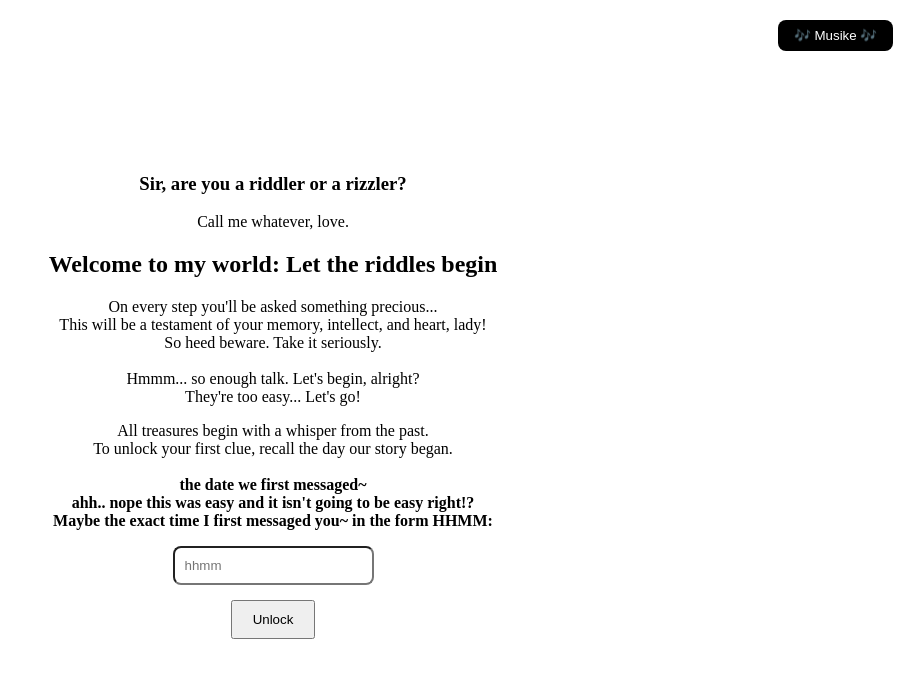
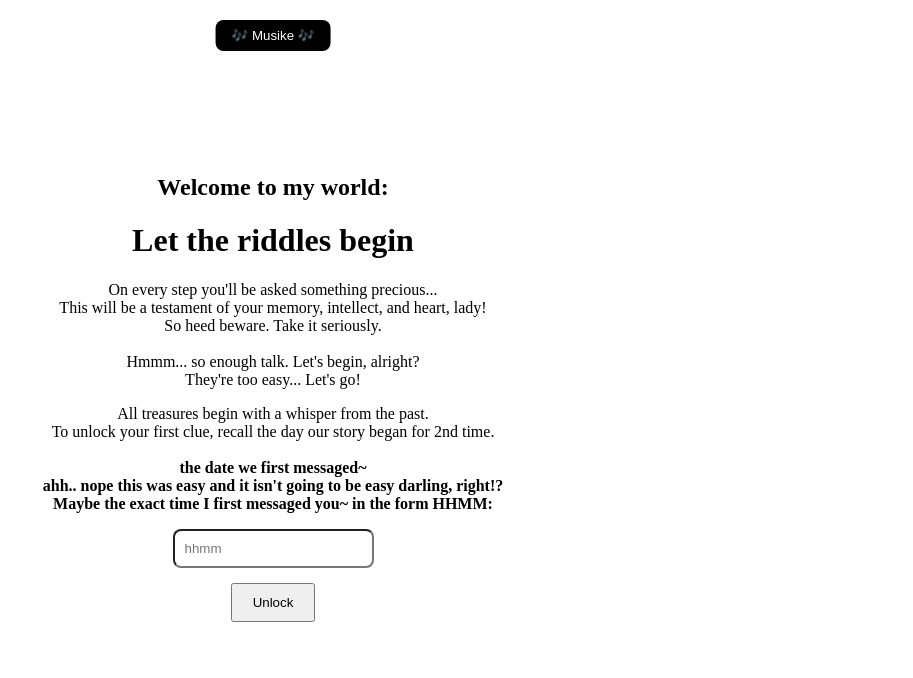
Before and after one commit to utkarshsingx/foralltime-always, a React (Vite) app: page /page1 in a window 1280 px wide. Shown: the top 678 px of the page, without its empty margins (367-1280 px from the left). Built offline with nearby package versions, Linux system fonts and the light colour scheme.

Commit message:
page1 bitsy modification

```diff
--- a/src/pages/LandingPage.jsx
+++ b/src/pages/LandingPage.jsx
@@ -23,7 +23,7 @@ function LandingPage() {
         <label>Confirm your identity:</label>
         <br />
         <input
-          type="text"
+          type="password"
           placeholder="Enter your name"
           value={name}
           onChange={(e) => setName(e.target.value)}
--- a/src/pages/Page1.jsx
+++ b/src/pages/Page1.jsx
@@ -15,6 +15,7 @@ function Page1() {
       alert("(smh) Poor baby.. already giving up 1st one!?");
     }
   };
+
   useEffect(() => {
     // Auto play on load
     audioRef.current.play().catch(() => {
@@ -28,9 +29,9 @@ function Page1() {
       <div style={styles.container}>
         <audio ref={audioRef} loop volume="0.2" src="/audio/lofi.mp3" />
 
-        <h3> Sir, are you a riddler or a rizzler?</h3>
-        <p>Call me whatever, love.</p>
-        <h2>Welcome to my world: Let the riddles begin</h2>
+        {/* <h3> Sir, are you a riddler or a rizzler?</h3>
+        <p>Call me whatever, love.</p> */}
+        <h2>Welcome to my world:<br/></h2> <h1>Let the riddles begin</h1>
         <p>
           On every step you'll be asked something precious...
           <br />
@@ -46,13 +47,13 @@ function Page1() {
           <p>
             All treasures begin with a whisper from the past.
             <br />
-            To unlock your first clue, recall the day our story began.
+            To unlock your first clue, recall the day our story began for 2nd time.
             <br />
             <br />
             <strong>
               the date we first messaged~
               <br />
-              ahh.. nope this was easy and it isn't going to be easy right!?
+              ahh.. nope this was easy and it isn't going to be easy darling, right!?
               <br />
               Maybe the exact time I first messaged you~ in the form HHMM:
             </strong>
@@ -69,6 +70,8 @@ function Page1() {
             Unlock
           </button>
         </form>
+
+        {/* 🎶 Musike - Centered */}
         <button
           onClick={() => {
             const audio = audioRef.current;
@@ -78,13 +81,15 @@ function Page1() {
           style={{
             position: "fixed",
             top: 20,
-            right: 20,
+            left: "50%",
+            transform: "translateX(-50%)",
             background: "#000",
             color: "#fff",
             border: "none",
             borderRadius: "8px",
             padding: "8px 16px",
             cursor: "pointer",
+            zIndex: 10,
           }}
         >
           🎶 Musike 🎶
```
